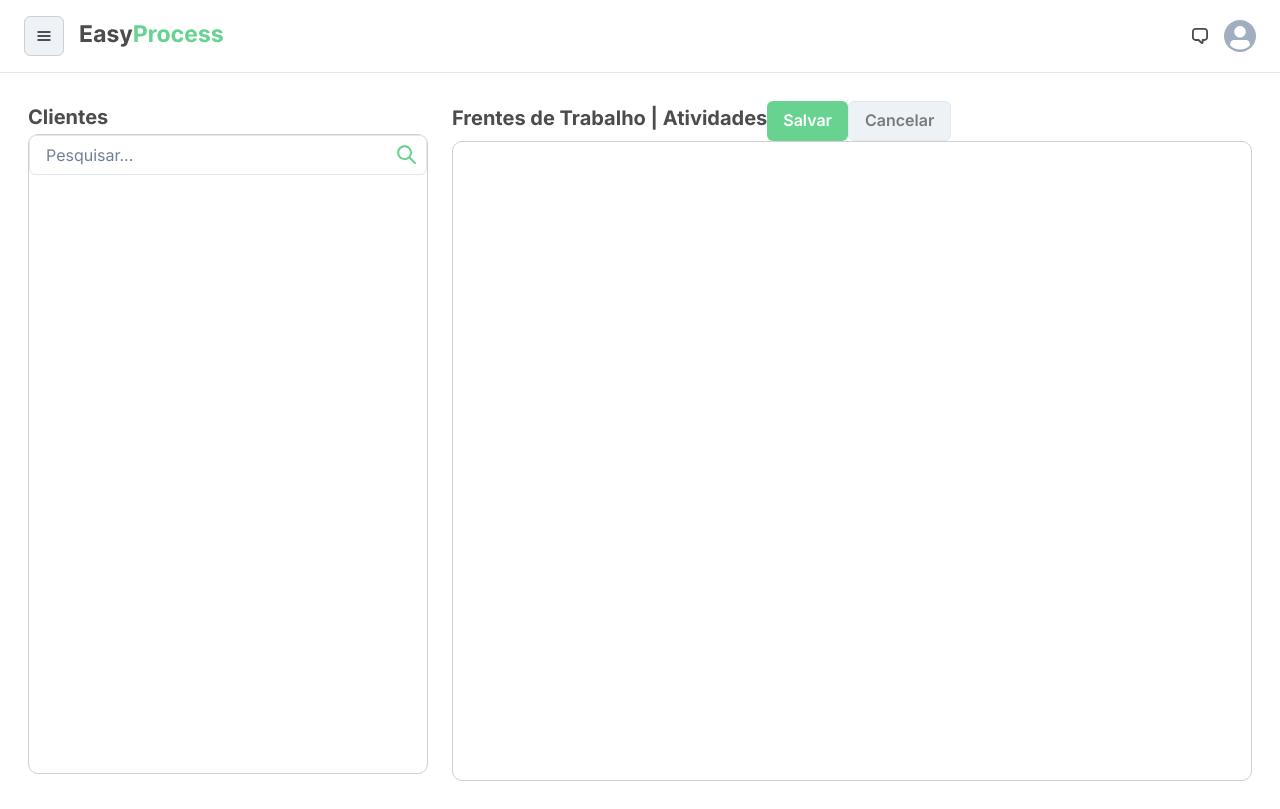
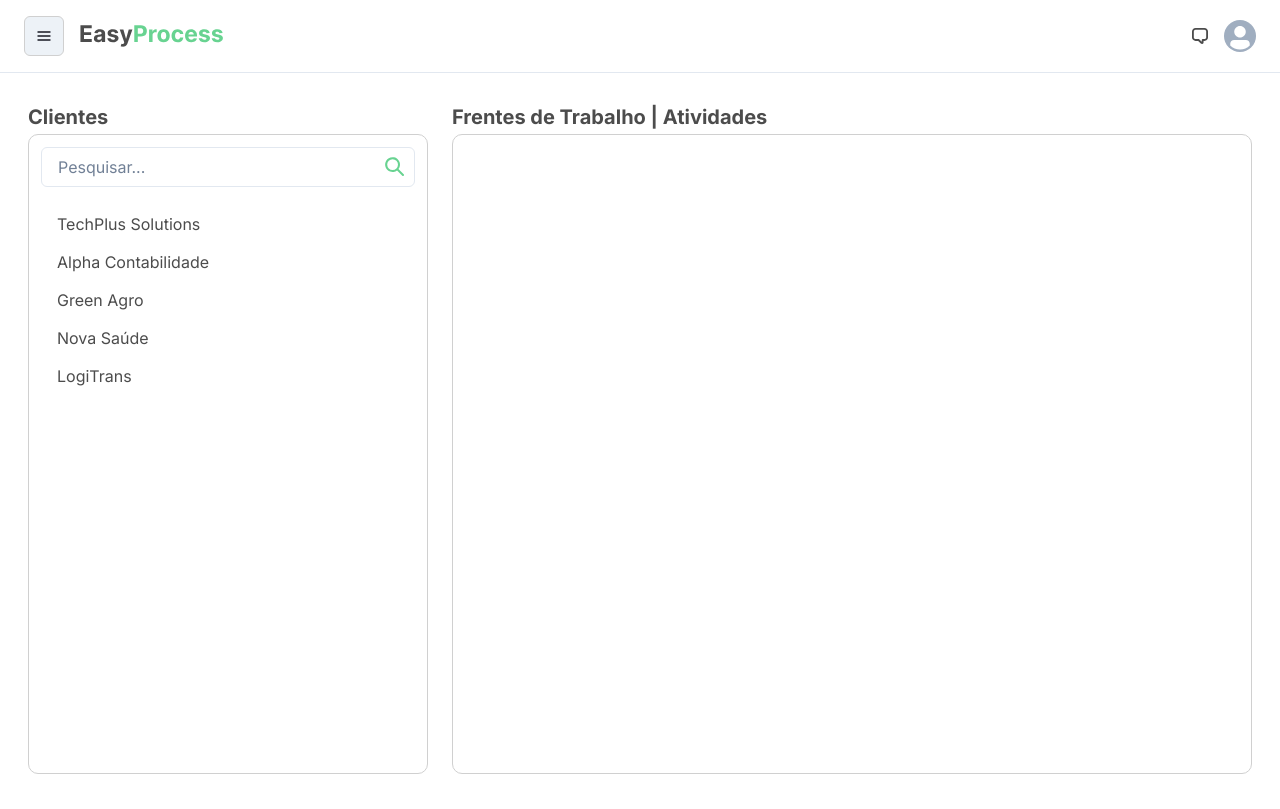
Before and after one commit to Open-Solucoes-Tributarias/easyProcess-ui, a React (Vite) app: page /painel in a window 1280 px wide. Built offline with nearby package versions, Linux system fonts and the light colour scheme.

Commit message:
listCompanys

```diff
--- /dev/null
+++ b/src/components/InputSearch.tsx
@@ -0,0 +1,27 @@
+import {
+    Input,
+    InputGroup,
+    InputRightElement,
+    InputProps,
+  } from "@chakra-ui/react";
+  import { ReactNode } from "react";
+  import { SearchIcon } from "@chakra-ui/icons";
+
+  interface SearchInputProps extends InputProps {
+    icon?: ReactNode;
+  }
+
+  export function SearchInput({ icon, ...props }: SearchInputProps) {
+    return (
+      <InputGroup>
+        <Input
+          placeholder="Pesquisar..."
+          focusBorderColor="#68d391"
+          {...props} // inclui value, onChange, etc.
+        />
+        <InputRightElement pointerEvents="none" color="gray.300" fontSize="1.2em">
+          {icon || <SearchIcon color="#68d391" />}
+        </InputRightElement>
+      </InputGroup>
+    );
+  }
--- a/src/pages/controlPanel/ControlPanel.tsx
+++ b/src/pages/controlPanel/ControlPanel.tsx
@@ -1,16 +1,7 @@
 "use client";
-import { SearchIcon } from "@chakra-ui/icons";
 import { Navbar } from "../../components/Navbar";
-import {
-  Box,
-  Button,
-  Grid,
-  GridItem,
-  Input,
-  InputGroup,
-  InputRightElement,
-  Text,
-} from "@chakra-ui/react";
+import { Box, Grid, GridItem, Text } from "@chakra-ui/react";
+import { Clients } from "./sections/Clients";
 
 export const ControlPanel = () => {
   return (
@@ -22,24 +13,13 @@ export const ControlPanel = () => {
               Clientes
             </Text>
             <Box style={styles.content}>
-              <InputGroup>
-                <Input placeholder="Pesquisar..." focusBorderColor="#68d391" />
-                <InputRightElement
-                  pointerEvents="none"
-                  color="gray.300"
-                  fontSize="1.2em"
-                >
-                  <SearchIcon color="#68d391" />
-                </InputRightElement>
-              </InputGroup>
+              <Clients />
             </Box>
           </GridItem>
           <GridItem>
             <Text as="b" fontSize="xl">
               Frentes de Trabalho | Atividades
             </Text>
-            <Button>Salvar</Button>
-            <Button variant={"outline"}>Cancelar</Button>
             <Box style={styles.content}></Box>
           </GridItem>
         </Grid>
--- /dev/null
+++ b/src/pages/controlPanel/sections/Clients.tsx
@@ -0,0 +1,42 @@
+"use client";
+
+import {
+  Grid,
+  GridItem,
+  List,
+  ListItem,
+  ListIcon,
+  Text,
+} from "@chakra-ui/react";
+import { SearchInput } from "../../../components/InputSearch";
+import { CheckCircleIcon } from "@chakra-ui/icons";
+
+const clients = [
+  "TechPlus Solutions",
+  "Alpha Contabilidade",
+  "Green Agro",
+  "Nova Saúde",
+  "LogiTrans",
+];
+
+export const Clients = () => {
+  return (
+    <Grid templateColumns="1fr" gap={6} p={3}>
+      <GridItem>
+        <SearchInput />
+      </GridItem>
+      <GridItem pb={4} paddingInline={4}>
+        <List spacing={3}>
+          {clients.map((client, index) => (
+            <ListItem key={index}>
+              {/* <ListIcon as={CheckCircleIcon} color="green.500" /> */}
+              {client}
+            </ListItem>
+          ))}
+        </List>
+      </GridItem>
+    </Grid>
+  );
+};
+
+const styles = {};
```
Also changed, not shown: public/data/clientes.json (added, +37 -0 lines), public/data/empresas.json (added, +42 -0 lines), src/pages/controlPanel/sections/FrontWorks.tsx (added).
